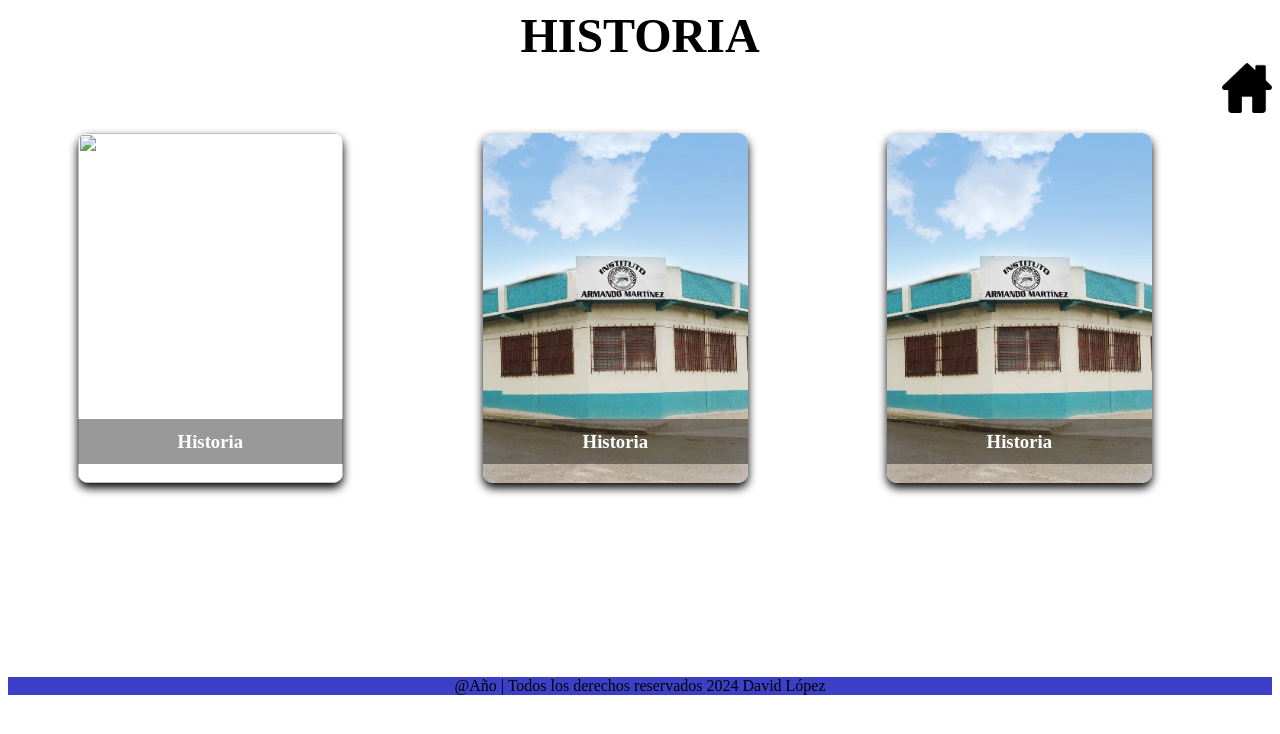
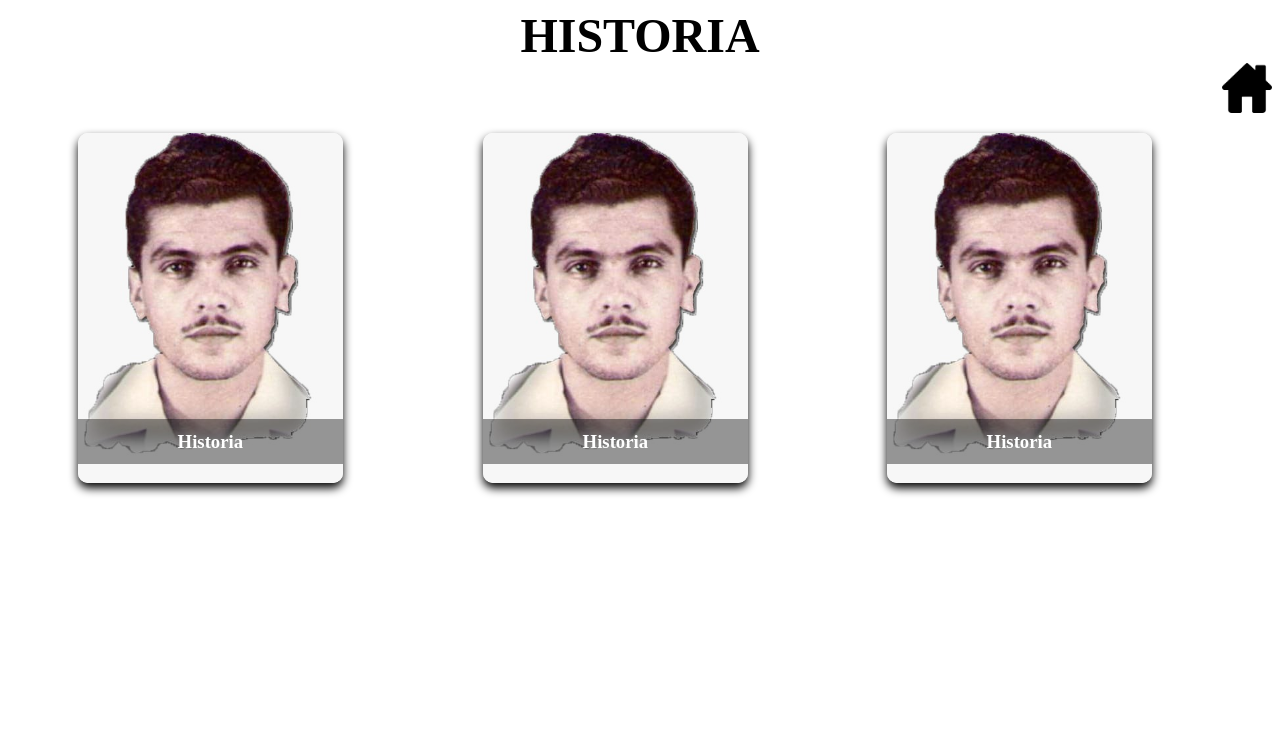
Before and after one commit to David32132/web, a plain HTML site: page historia.html in a window 1280 px wide. Drawn offline with Linux system fonts and the light colour scheme.

Commit message:
Add files via upload

```diff
--- a/historia.html
+++ b/historia.html
@@ -18,12 +18,9 @@
     <div class="container">
    <div class="card">
         <div class="face front">
-            <img src="index.html" alt="" width="100">
+            <img src="armando.jpg" alt="" width="100">
             <h3>Historia</h3>
         </div>
-
-
-
         <div class="face back">
             <p>La primera institución educativa de educación media se fundó en la década de los 50. El Instituto Alejandro Flores, hoy un centro diferentes carreras técnicas y bachillerato. Sin embargo, después de muchos años, debido al crecimiento poblacional, era urgente la creación de otro colegio que viniera a solventar la gran demanda educativa del municipio. Una vez más son las fuerzas vivas que salen a la palestra ante la necesidad de crear otra institución académica de las áreas. que solventara la crisis de espacio en el “Alejandro Flores”.</p>
 
@@ -31,7 +28,7 @@
            </div>
             <div class="card">
         <div class="face front">
-            <img src="colegial.jpeg" alt="" width="100">
+            <img src="armando.jpg" alt="" width="100">
             <h3>Historia</h3>
         </div>
         <div class="face back">
@@ -41,7 +38,7 @@
            </div>
             <div class="card">
         <div class="face front">
-            <img src="colegial.jpeg" alt="" width="100">
+            <img src="armando.jpg" alt="" width="100">
             <h3>Historia</h3>
         </div>
         <div class="face back">
@@ -51,17 +48,12 @@
        </div>
 
 
-        <a href="colegio.html">
+        <a href="index.html">
         <img src="inicio2%20(2).png" width="50" height="50">
     </a>
 
 
     </div> <br><br><br><br><br><br>
-      <center>
- <footer class="footer">
-    <p class="text">@Año | Todos los derechos reservados 2024 David López</p>
-    </footer>
-    </center>
 
 </body>
     </html>
```
